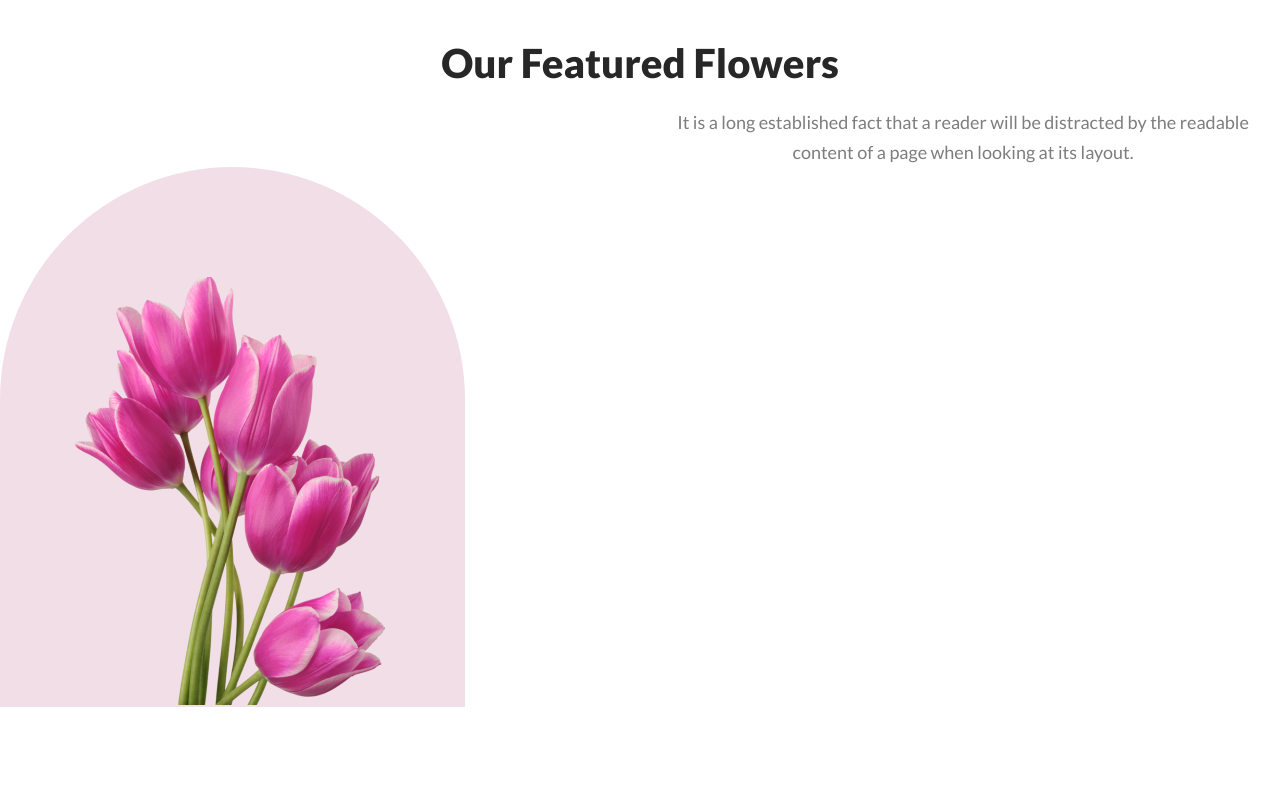
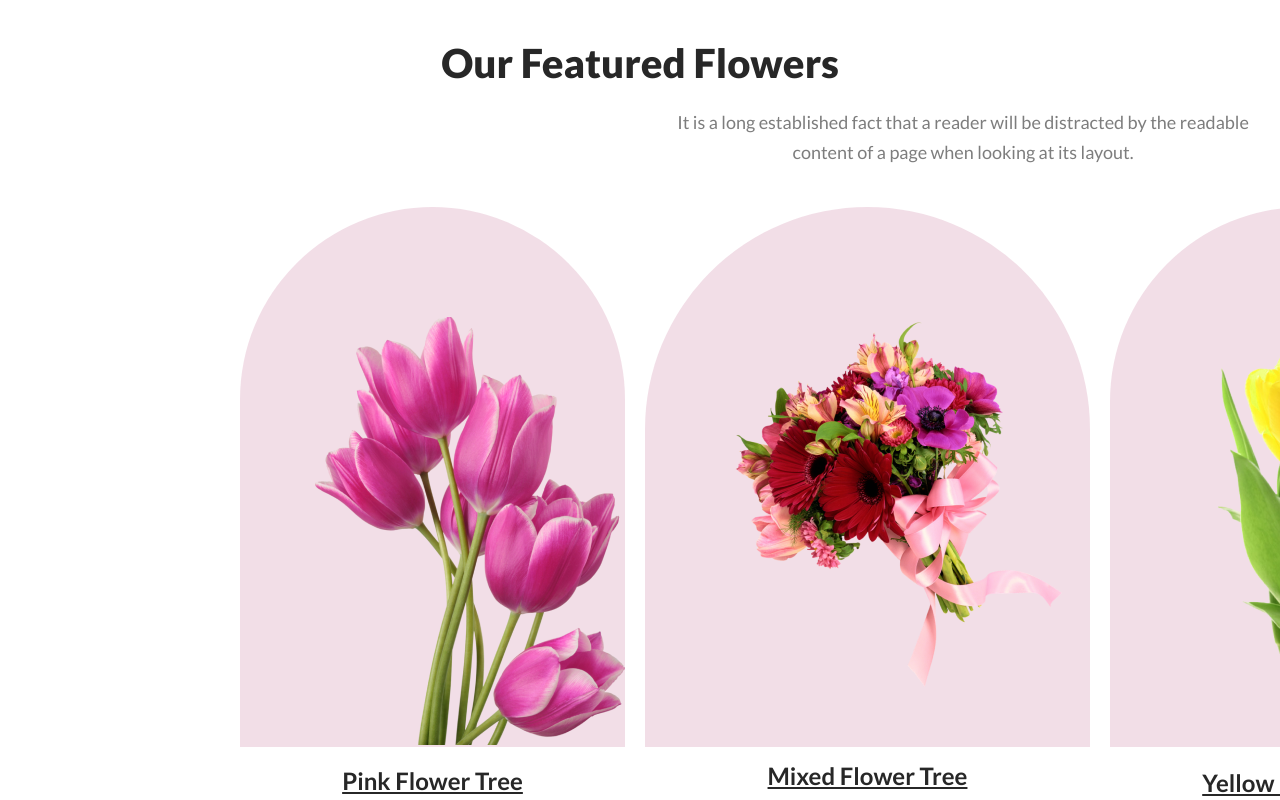
Before and after one commit to heeraraiyan/flower-shop, a plain HTML site: page index.html in a window 1280 px wide. Shown: the part 991-1791 px from the top of the page. Before the commit the page ends 1699 px from the top, so only its background shows below. Drawn offline with Linux system fonts and the light colour scheme.

Commit message:
second part done perfectly

```diff
--- a/index.html
+++ b/index.html
@@ -36,6 +36,15 @@
             <div class="nd-part-images">
                 <div class="nd-part-image">
                     <img class="part-img" src="Flower Asset/pngwing 6.png" alt="">
+                    <h5 class="f-flower-name">Pink Flower Tree</h5>
+                </div>
+                <div class="nd-part-image">
+                    <img class="part-img imgg" src="Flower Asset/pngwing 5.png" alt="">
+                    <h5 class="f-flower-name">Mixed Flower Tree</h5>
+                </div>
+                <div class="nd-part-image">
+                    <img class="part-img imggg" src="Flower Asset/pngwing 7.png" alt="">
+                    <h5 class="f-flower-name">Yellow Flower Tree</h5>
                 </div>
             </div>
         </div>
--- a/styles/style.css
+++ b/styles/style.css
@@ -21,7 +21,7 @@ gap: 100px;
     color: #272727;
     font-size: 80px;
 font-style: normal;
-font-weight: 800;
+font-weight: 900;
 line-height: normal;
 }
 .first-content{
@@ -67,7 +67,7 @@ border: none;
     color: #272727;
     font-size: 40px;
 font-style: normal;
-font-weight: 800;
+font-weight: 900;
 line-height: normal;
 }
 .f-content{
@@ -81,6 +81,13 @@ line-height: 30px;
 padding-top: 20px;
 }
 /* 2nd part images */
+.nd-part-images{
+    display: flex;
+    padding-left: 240px;
+    padding-top: 40px;
+    gap: 20px;
+}
+
 .nd-part-image{
     height: 540px;
     width: 465px;
@@ -93,3 +100,19 @@ padding-top: 20px;
     padding-left: 75px;
     padding-top: 110px;
 }
+.f-flower-name{
+    color: #272727;
+text-align: center;
+font-size: 24px;
+font-style: normal;
+font-weight: 700;
+line-height: 35px;
+text-decoration-line: underline;
+padding-top: 15px;
+}
+.imgg{
+    padding-bottom: 53px;
+}
+.imggg{
+    padding-top: 69px;
+}
```
